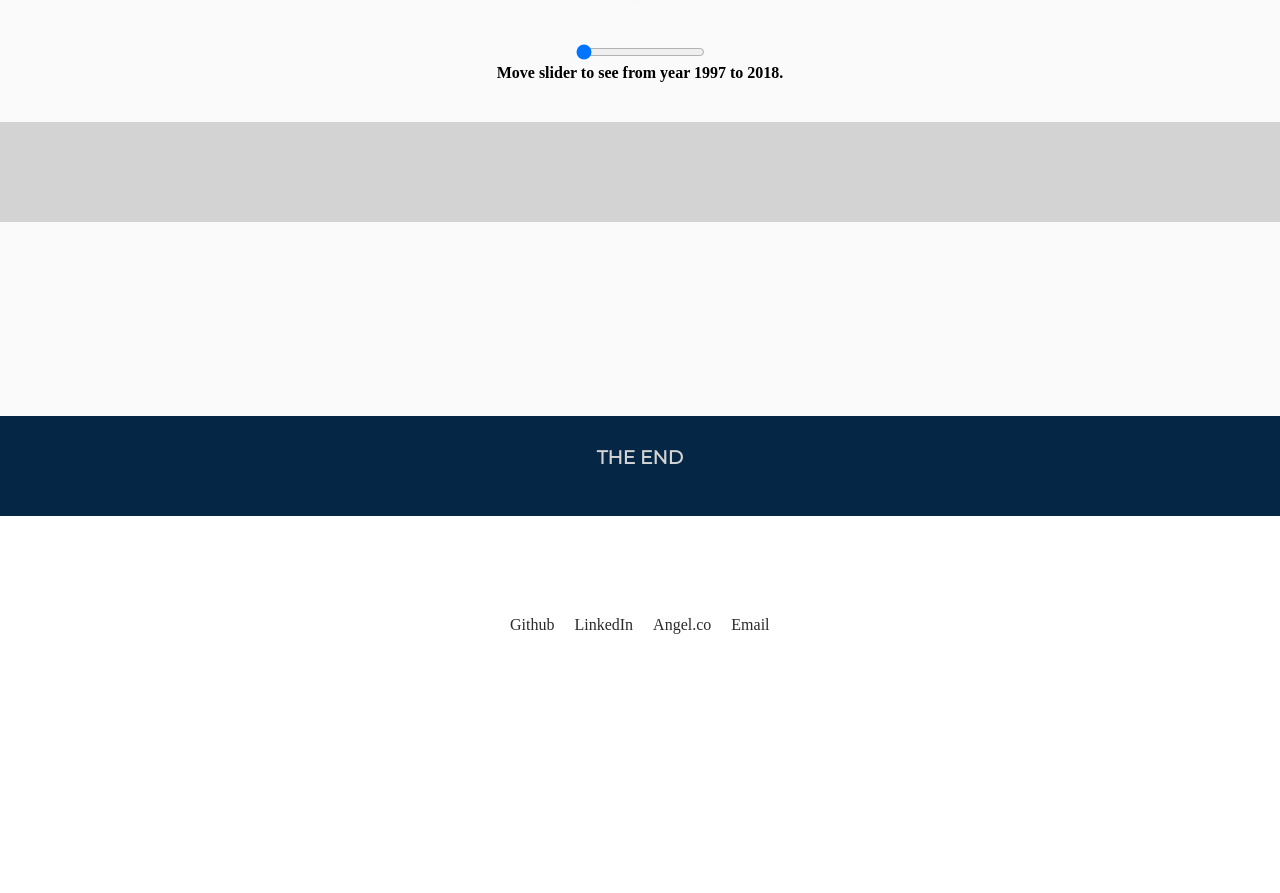
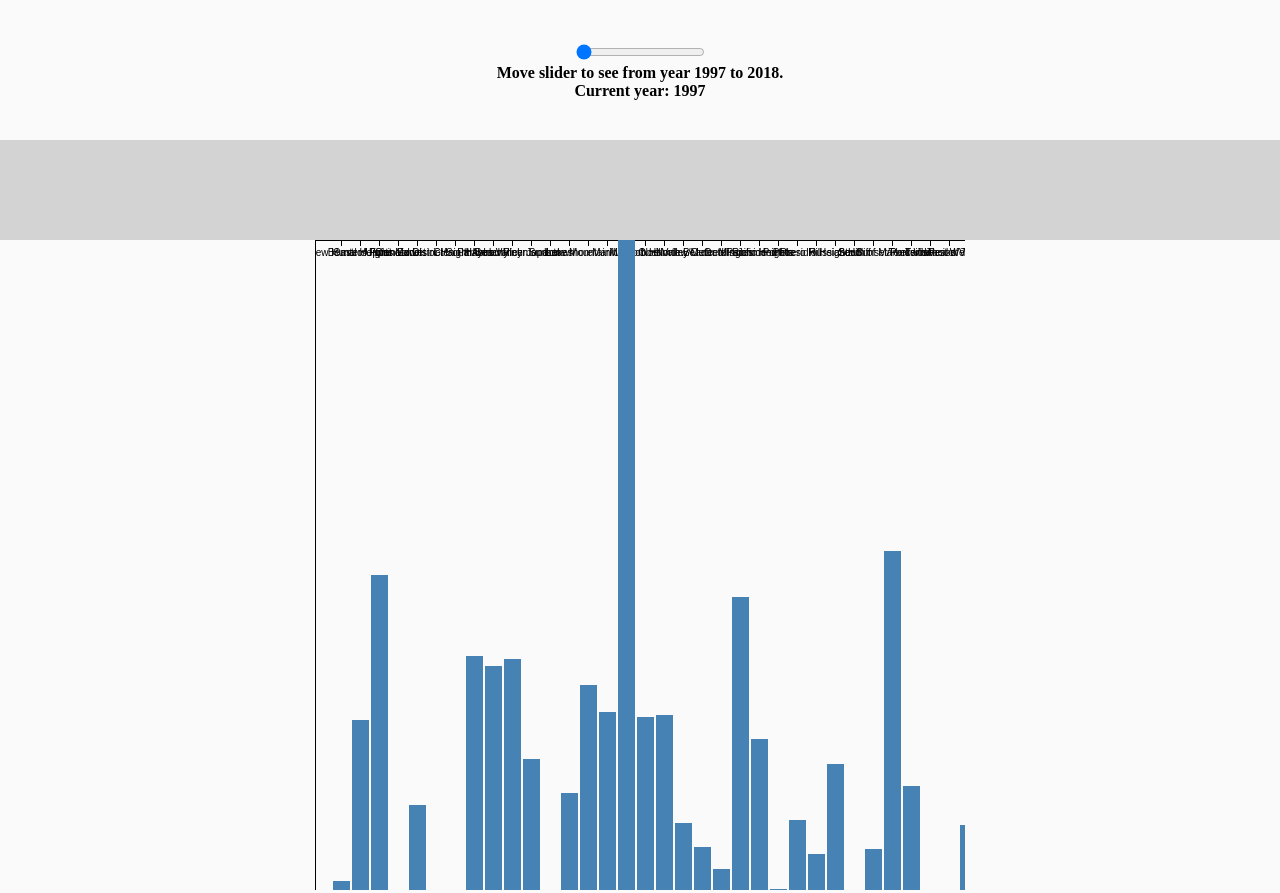
Before and after one commit to yukichikawada/sf-evictions-analysis, a website: page index.html in a window 1280 px wide. Shown: the part 1380-2273 px from the top of the page. Before the commit the page ends 2054 px from the top, so only its background shows below. Drawn offline with nearby package versions, Linux system fonts and the light colour scheme.

Commit message:
Add bars, x and y-axis not appearing as expected

```diff
--- a/assets/javascript/barChart.js
+++ b/assets/javascript/barChart.js
@@ -21,22 +21,106 @@ const neighborhoodNames = [
 const height2 = 700;
 const width2 = 700;
 const width2Margin = 50;
-const height2Margin = 30;
+const height2Margin = 50;
 
-console.log(currentYear);
+const barYear = yearRange[0];
 
 function createBarChart(width, height) {
   let barChart = d3.select('#barchart')
                       .attr('width', width - width2Margin)
                       .attr('height', height - height2Margin);
 
-  const xBar = d3.scaleBand().rangeRound([0, width2]).padding(0.1);
-  const yBar = d3.scaleLinear().rangeRound([height2, 0]);
+  const xBar = d3.scaleBand().rangeRound([0, width]).padding(0.1);
+  const yBar = d3.scaleLinear().rangeRound([height, 0]);
 
   let groupBarChart = barChart.append('g')
-                          .attr('transform',
-                                'translate(',
-                                width2Margin / 2 + ',' +
-                                height2Margin / 2 + ')');
+                          .attr('transform', 'translate(', (width2Margin / 2) + ',' + (height2Margin / 2) + ')');
 
+  const barData = hoods.filter(obj => obj.year === barYear);
+
+  xBar.domain(barData.map(d => d.neighborhood));
+  yBar.domain([0, d3.max(barData, d => d.count)]);
+
+  groupBarChart.append('g')
+                  .attr('class', 'axis axis--y')
+                  .attr('transform', 'translate(0', + height + ')')
+                  .call(d3.axisBottom(xBar));
+
+  groupBarChart.append('g')
+                  .attr('class', 'axis axis--y')
+                  .call(d3.axisLeft(yBar).ticks(15))
+                .append('text')
+                  .attr('transform', 'rotate(-90)')
+                  .attr('y', 6)
+                  .attr('dy', '0.71em')
+                  .attr('text-anchor', 'end')
+                  .text('Frequency');
+
+  groupBarChart.selectAll('.bar')
+    .data(barData)
+    .enter().append('rect')
+      .attr('class', 'bar')
+      .attr('x', d => xBar(d.neighborhood))
+      .attr('y', d => yBar(d.count))
+      .attr('width', xBar.bandwidth())
+      .attr('height', d => height - yBar(d.count));
 }
+
+
+
+
+
+createBarChart(width2, height2);
+
+
+
+
+// function createBarChart(width, height) {
+//   let barChart = d3.select('#barchart')
+//                       .attr('width', width - width2Margin)
+//                       .attr('height', height - height2Margin);
+
+//   barChart.append('g')
+//     .classed('x-axis', true);
+
+//   barChart.append('g')
+//     .classed('y-axis', true);
+
+//   barChart.append('text')
+//     .attr('transform', 'rotate(-90)')
+//     .attr('x', - height2 / 2)
+//     .attr('dy', '1em')
+//     .style('text-anchor', 'middle')
+//     .style('font-size', '1em')
+//     .classed('y-axis-label', true);
+
+//   barChart.append('text')
+//     .attr('x', width2 / 2)
+//     .attr('y', '1em')
+//     .attr('font-size', '1.5em')
+//     .style('text-anchor', 'middle')
+//     .classed('barChart-title', true);
+// }
+
+// function highlightBars(year) {
+//   d3.select('#bar')
+//     .selectAll('rect')
+//       .attr('fill', d => d.year === year ? "#16a085" : "#1abc9c");
+// }
+
+// function drawBar(data) {
+//   let bar = d3.select('#bar');
+//   const padding = {
+//     top: 30,
+//     right: 30,
+//     bottom: 30,
+//     left: 110
+//   };
+
+//   const barPadding = 1;
+//   const width = +bar.attr('width');
+//   const height = +bar.attr('height');
+
+//   const xScaleBar = d3.scaleLinear()
+//                         .domain(d3.extent)
+// }
--- a/assets/javascript/pieChart.js
+++ b/assets/javascript/pieChart.js
@@ -41,6 +41,8 @@ function drawPieChart(data, currentYear) {
   const colorScale = d3.scaleOrdinal()
                         .domain(d3.extent(data, d => d.count))
                         .range(d3.schemeCategory20);
+
+  d3.select("#year-val").text(currentYear);
 
   const update = pie.select('.chart')
                       .selectAll('.arc')
@@ -95,7 +97,6 @@ d3.select('#year')
   .property('value', currentYear)
   .on('input', () => {
     currentYear = +d3.event.target.value;
-    console.log(currentYear);
     drawPieChart(evictionsTypeOnYear, currentYear);
   });
 
--- a/assets/styles/styles.css
+++ b/assets/styles/styles.css
@@ -114,3 +114,14 @@ header {
   bottom: -20px;
   margin-left: -4px;
 }
+.bar {
+  fill: steelblue;
+}
+
+.bar:hover {
+  fill: brown;
+}
+
+.axis--x path {
+  display: none;
+}
--- a/index.html
+++ b/index.html
@@ -59,6 +59,7 @@
           <input id="year" type="range" step="1"/>
           <div class="directions">
             <h4>Move slider to see from year 1997 to 2018.</h4>
+            <h4>Current year: <span id="year-val"></span></h4>
           </div>
         </div>
       </div>
```
